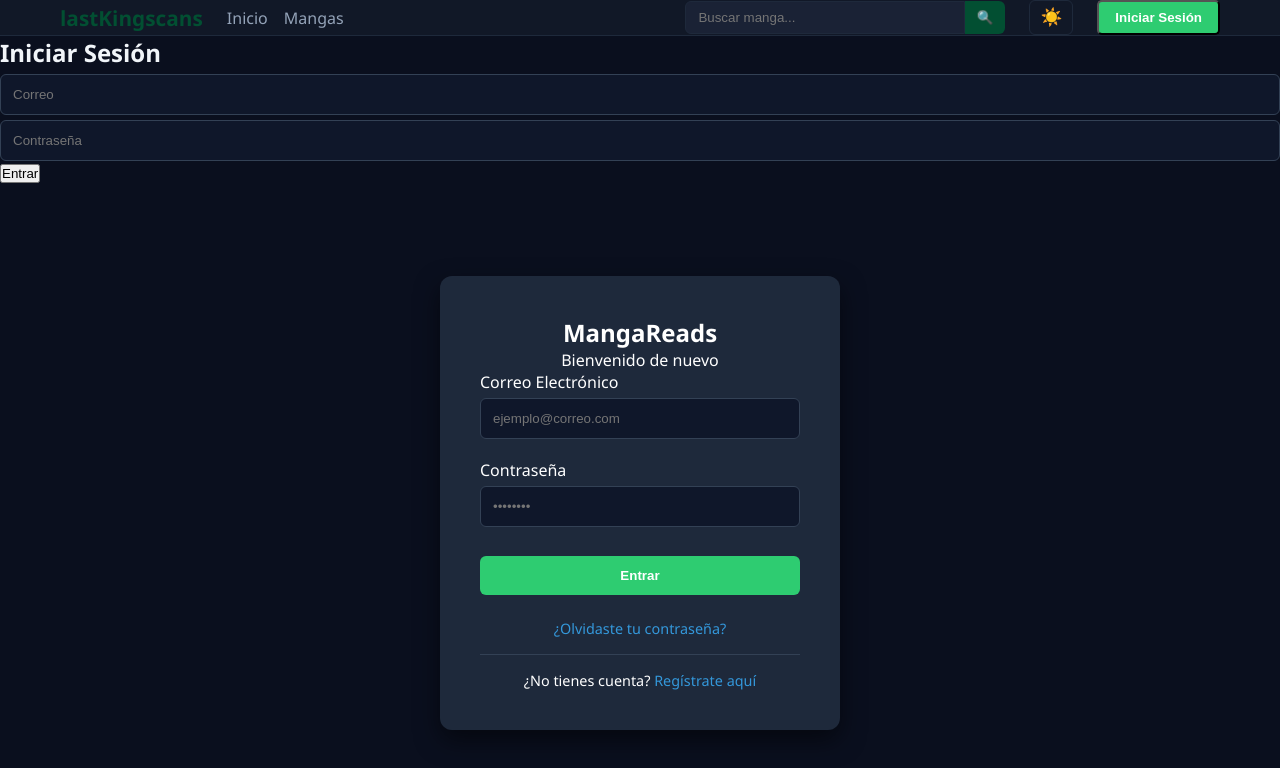
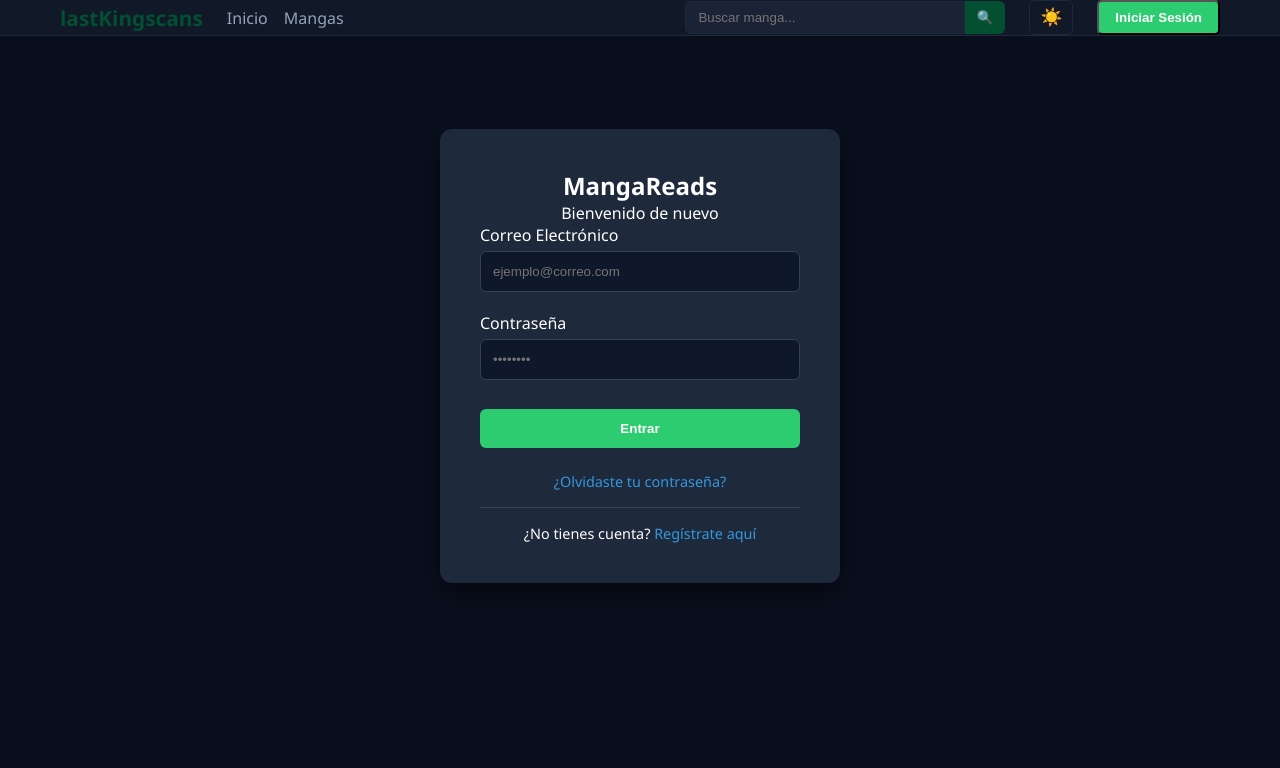
Before and after one commit to mendez-b/ManVez, a Vue app in the folder frontend-app/: page /login in a window 1280 px wide. Shown: the top 768 px of the page. Built offline with nearby package versions, Linux system fonts and the light colour scheme.

Commit message:
Correcion de LoginView

```diff
--- a/frontend-app/src/views/LoginView.vue
+++ b/frontend-app/src/views/LoginView.vue
@@ -1,14 +1,6 @@
 
 // AQUI SE CREA LA VISTA DEL LOGIN
 <template>
-  <div class="login-container">
-    <form @submit.prevent="handleLogin">
-      <h2>Iniciar Sesión</h2>
-      <input v-model="email" type="email" placeholder="Correo" required />
-      <input v-model="password" type="password" placeholder="Contraseña" required />
-      <button type="submit">Entrar</button>
-    </form>
-  </div>
   <div class="login-page">
     <div class="login-card">
       <h2>MangaReads</h2>
```
Also changed, not shown: 1 other file (tests, documents, lock files or other folders).
